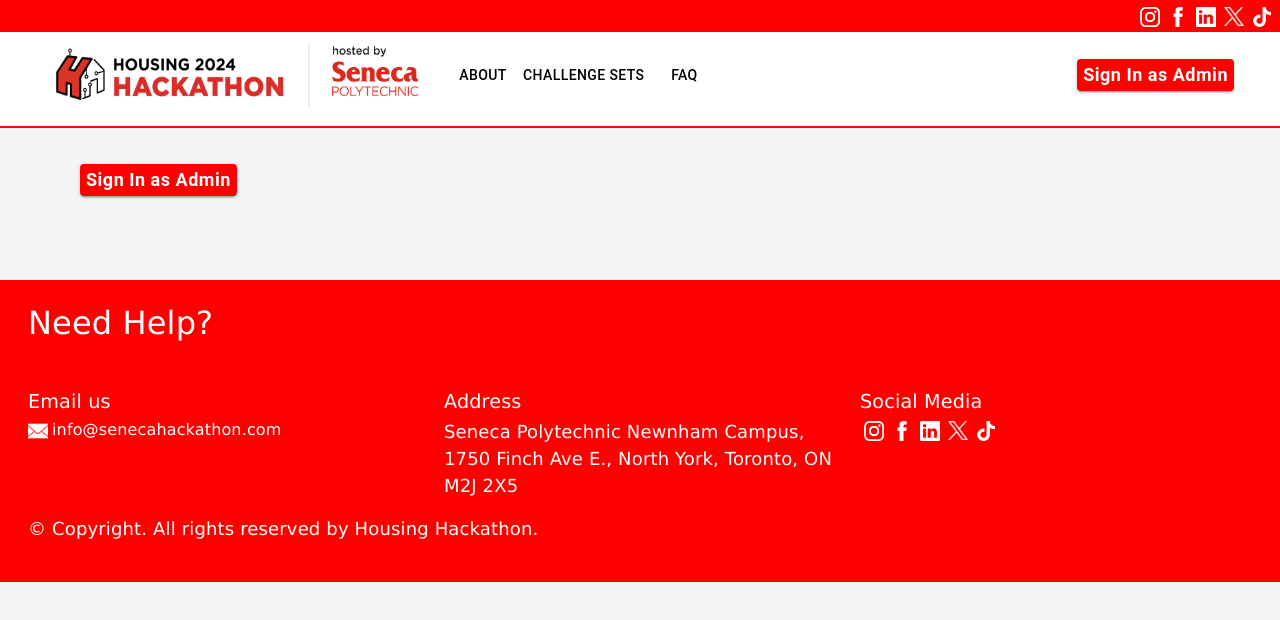
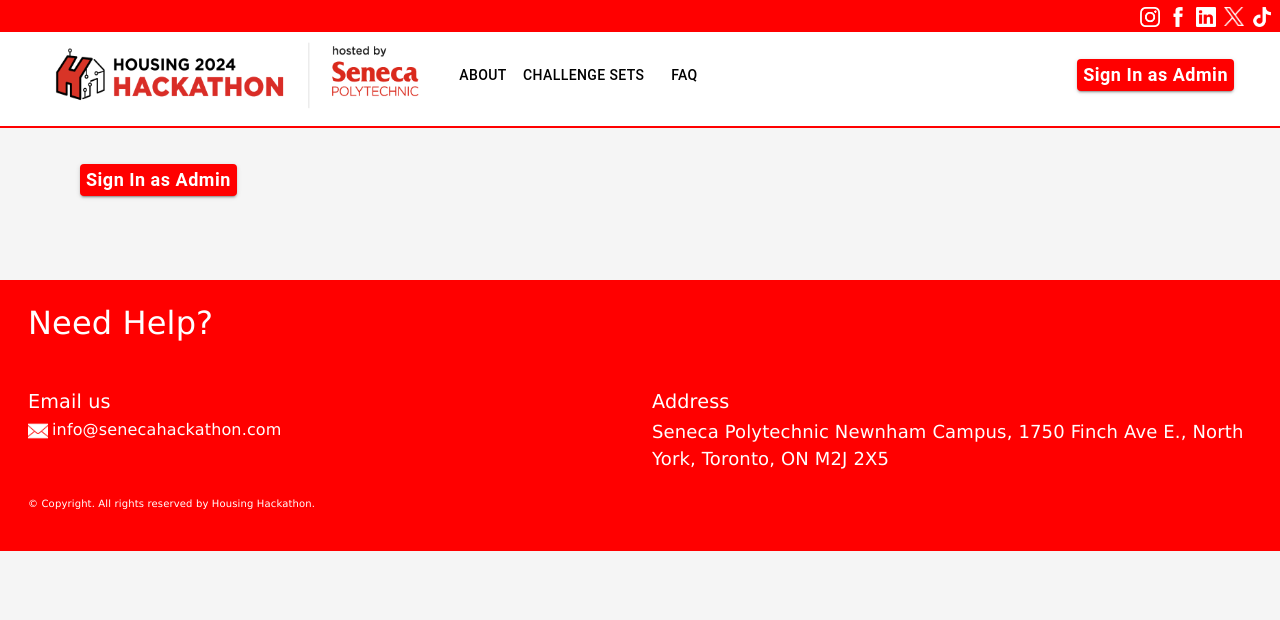
Before and after one commit to busycaesar/SenecaHackathon2024, a React (Create React App) app: page /login in a window 1280 px wide. Shown: the top 620 px of the page. Built offline with nearby package versions, Linux system fonts and the light colour scheme.

Commit message:
Removed social media icons from footer and reduced the size of copyright text!

```diff
--- a/src/Components/Footer/footer.tsx
+++ b/src/Components/Footer/footer.tsx
@@ -1,5 +1,4 @@
 import React from "react";
-import SocialMediaIcons from "../SocialMedia/socialMedia";
 import Email from "../../svgs/SocialMedia/email.png";
 import { Container, Row, Col } from "react-bootstrap";
 import "./footer.css";
@@ -10,7 +9,7 @@
       <Container>
         <h2>Need Help?</h2>
         <Row>
-          <Col md className="mb-4">
+          <Col md className="mb-6">
             <h3>Email us</h3>
             <img
               src={Email}
@@ -25,19 +24,17 @@
               info@senecahackathon.com
             </a>
           </Col>
-          <Col md className="mb-4">
+          <Col md className="mb-6">
             <h3>Address</h3>
             <p style={{ margin: 0 }}>
               Seneca Polytechnic Newnham Campus, 1750 Finch Ave E., North York,
               Toronto, ON M2J 2X5
             </p>
           </Col>
-          <Col md className="mb-4">
-            <h3>Social Media</h3>
-            <SocialMediaIcons />
-          </Col>
         </Row>
-        <p>&copy; Copyright. All rights reserved by Housing Hackathon.</p>
+        <p style={{ fontSize: "x-small" }}>
+          &copy; Copyright. All rights reserved by Housing Hackathon.
+        </p>
       </Container>
     </div>
   );
```
